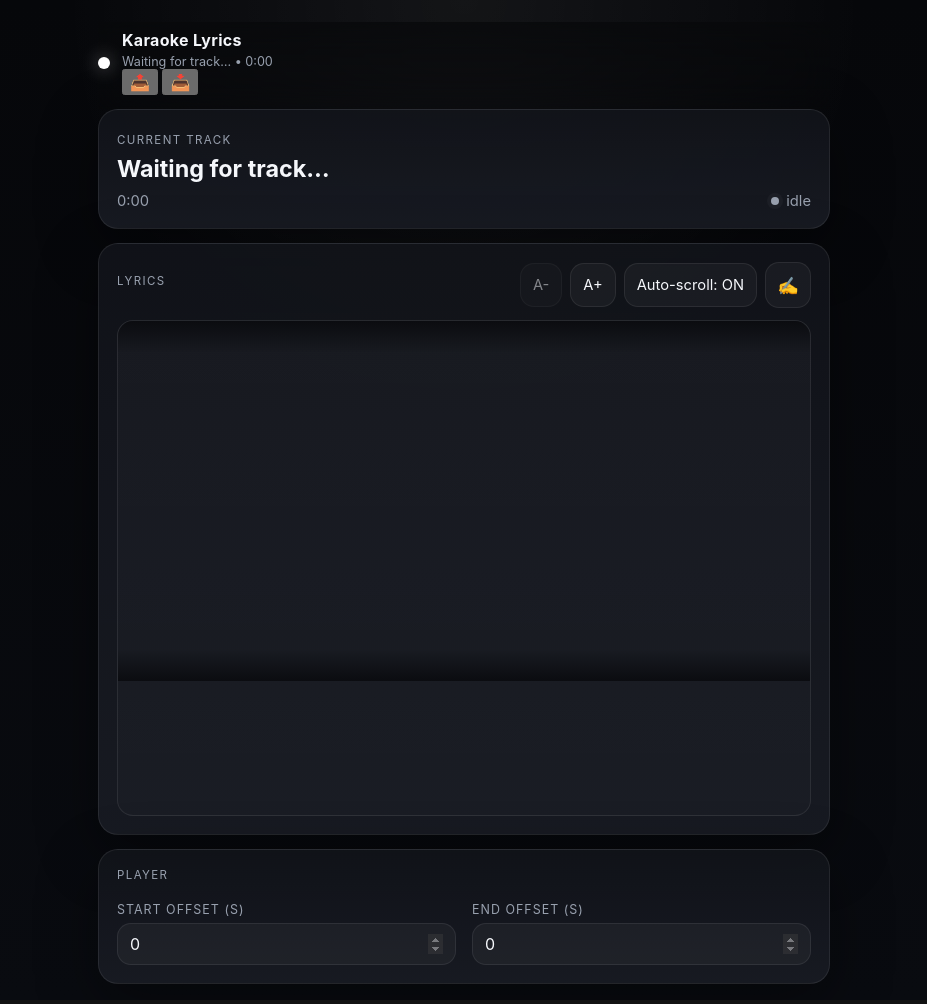
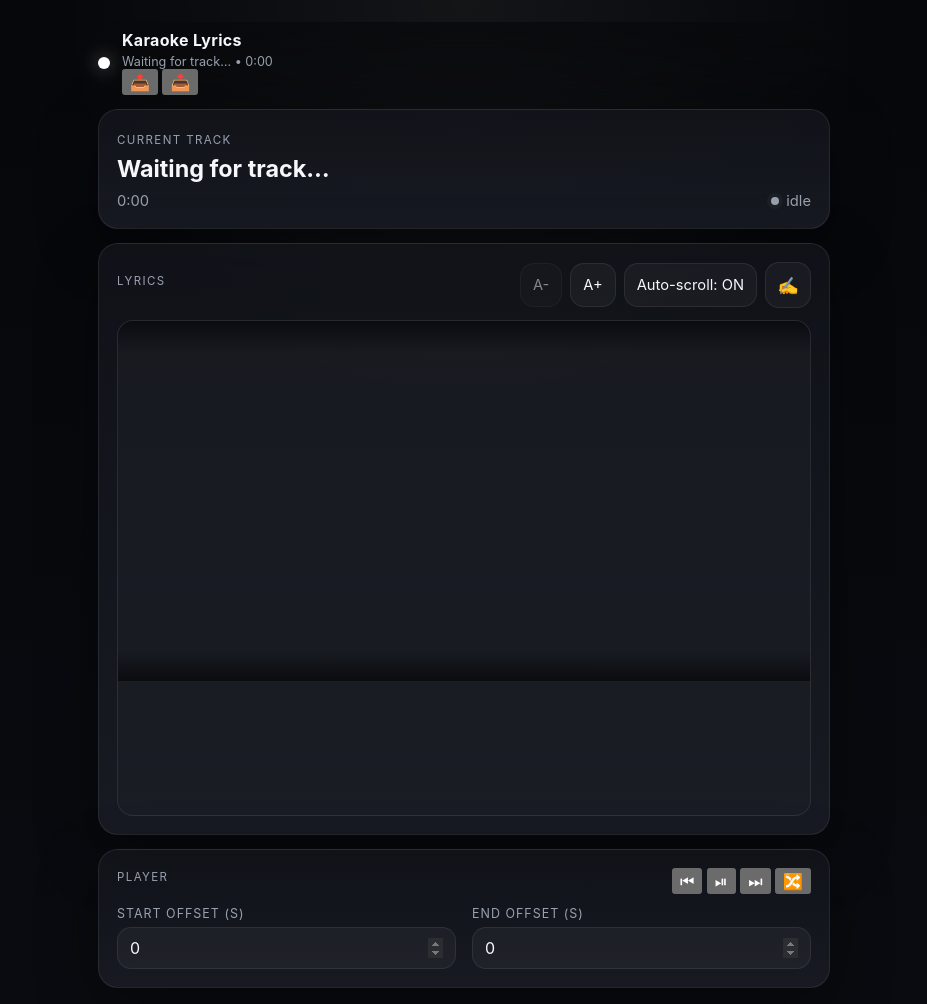
Before and after one commit to Mino75/2026-karaoke, a website: page index.html in a window 1280 px wide. Shown: the whole page, without its empty margins (176-1103 px from the left). Drawn offline with Linux system fonts and the light colour scheme.

Commit message:
Refactor player card section with controls

```diff
--- a/index.html
+++ b/index.html
@@ -93,14 +93,23 @@
       </section>
 
 <section class="card player-card">
-        <div class="section-head">
+  <div class="section-head player-head">
     <span class="label">Player</span>
+
+    <div class="player-actions">
+      <button id="playerPrevBtn" class="mini-player-btn" type="button" aria-label="Previous">⏮</button>
+      <button id="playerPlayBtn" class="mini-player-btn" type="button" aria-label="Play or pause">⏯</button>
+      <button id="playerNextBtn" class="mini-player-btn" type="button" aria-label="Next">⏭</button>
+      <button id="playerShuffleBtn" class="mini-player-btn" type="button" aria-label="Shuffle">🔀</button>
     </div>
+  </div>
+
   <div class="offset-row">
     <label class="offset-label">
       Start offset (s)
       <input id="startOffsetInput" type="number" min="0" step="0.5" value="0" class="offset-input" />
     </label>
+
     <label class="offset-label">
       End offset (s)
       <input id="endOffsetInput" type="number" min="0" step="0.5" value="0" class="offset-input" />
```
Lines whose indentation alone changed are shown as unchanged.
